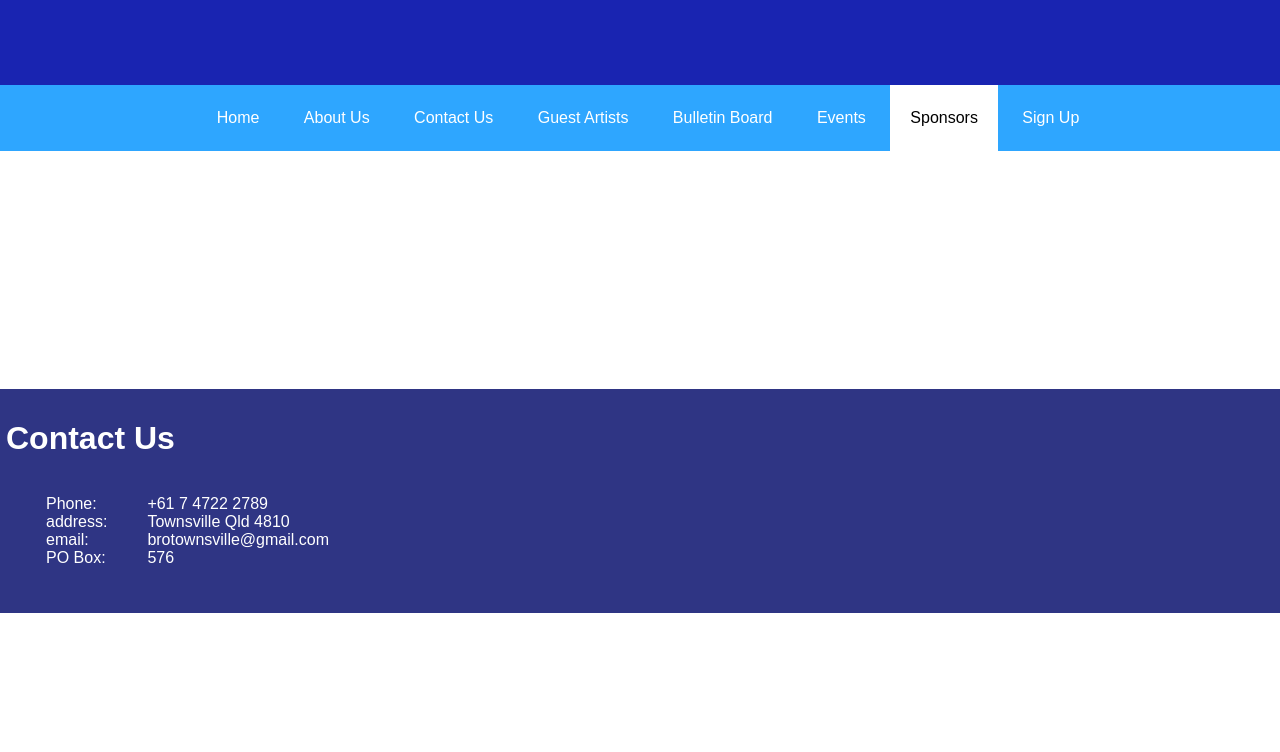
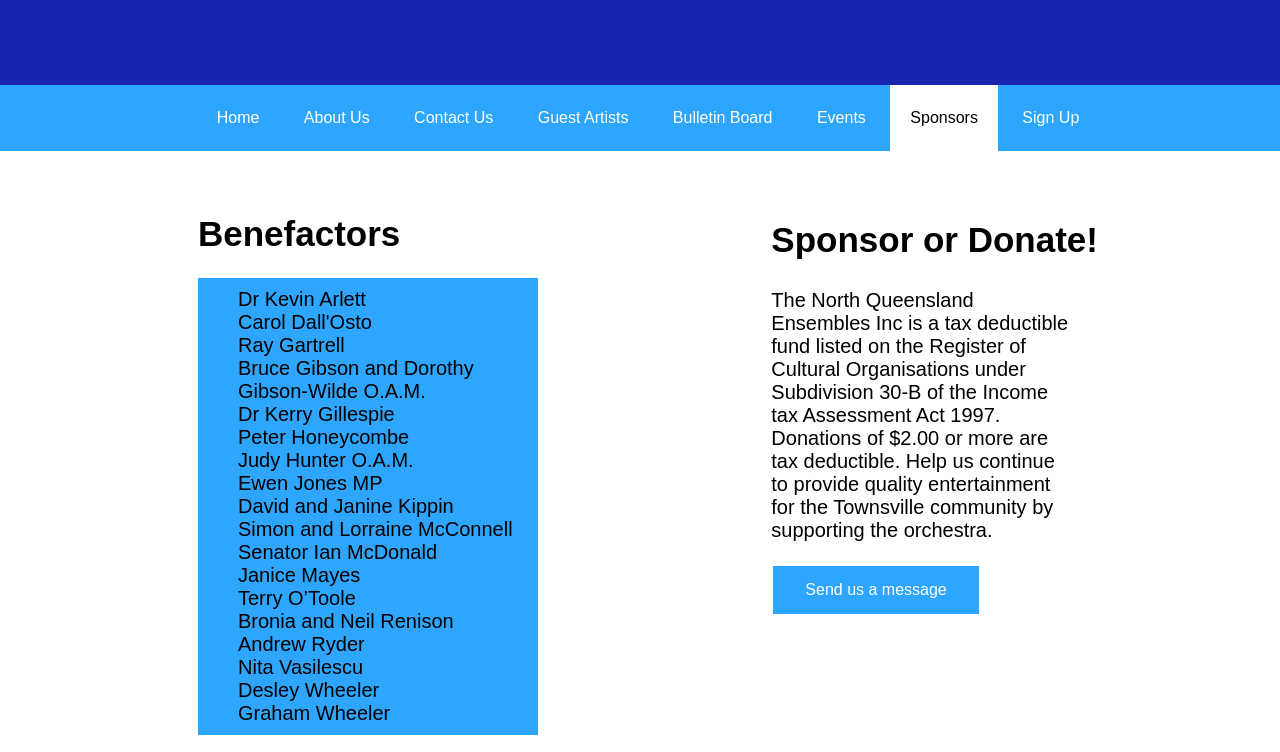
Before and after one commit to JoshuaGale/Assignment2, a plain HTML site: page site/sponsors.html in a window 1280 px wide. Shown: the part 26-778 px from the top of the page. Drawn offline with Linux system fonts and the light colour scheme.

Commit message:
Developed the Sponsor page.
Sponsor page developed.

```diff
--- a/site/sponsors.html
+++ b/site/sponsors.html
@@ -24,7 +24,39 @@
 </div>
 
 <div id="content">
-
+  <div id="benefactors">
+    <h1 class="benefactorHeading">Benefactors</h1>
+      <ul class="benefactorList">
+        <li>Dr Kevin Arlett</li>
+        <li>Carol Dall'Osto</li>
+        <li>Ray Gartrell</li>
+        <li>Bruce Gibson and Dorothy Gibson-Wilde O.A.M.</li>
+        <li>Dr Kerry Gillespie</li>
+        <li>Peter Honeycombe</li>
+        <li>Judy Hunter O.A.M.</li>
+        <li>Ewen Jones MP</li>
+        <li>David and Janine Kippin</li>
+        <li>Simon and Lorraine McConnell</li>
+        <li>Senator Ian McDonald</li>
+        <li>Janice Mayes</li>
+        <li>Terry O’Toole</li>
+        <li>Bronia and Neil Renison</li>
+        <li>Andrew Ryder</li>
+        <li>Nita Vasilescu</li>
+        <li>Desley Wheeler</li>
+        <li>Graham Wheeler</li>
+      </ul>
+    </div>
+  <div id="sponsorDonate">
+    <h2 class="sponsorDonateHeading">Sponsor or Donate!</h2>
+    <p class="sponsorDonateContent">The North Queensland Ensembles Inc is a tax deductible fund listed on the Register of Cultural Organisations under Subdivision 30-B of the Income tax Assessment Act 1997.
+      Donations of $2.00 or more are tax deductible.
+      Help us continue to provide quality entertainment for the Townsville community by supporting the orchestra.</p>
+      <input class="button" type="button" value="Send us a message" onclick="checkInput();">
+  </div>
+  <div id="sponsorGroup">
+    <div class="sponsorBlock"><img src="siteImages/SponsorsBanner.png">
+  </div>
 </div>
 
 <div class="blankBox"></div>
```
Also changed, not shown: site/SiteImages/SponsorsBanner.png (added).
